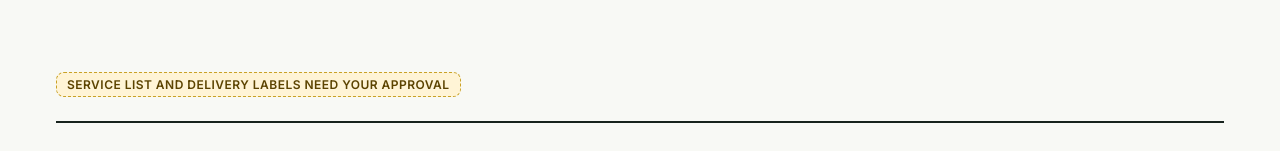
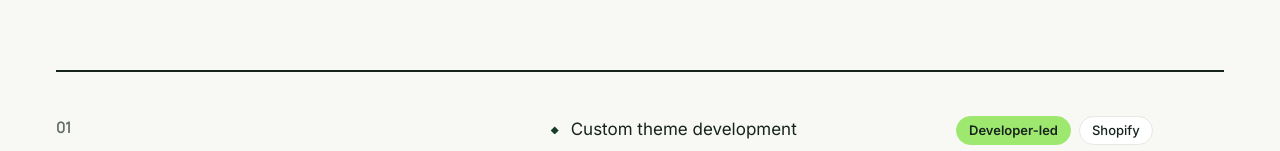
Before and after one commit to soumen-sarkar/crystalui, a React (Vite) app: page /services in a window 1280 px wide. Shown: the part 628-779 px from the top of the page. Built offline with nearby package versions, Linux system fonts and the light colour scheme; no server answers.

Commit message:
Services update

```diff
--- a/src/pages/Services.jsx
+++ b/src/pages/Services.jsx
@@ -19,7 +19,6 @@ export default function Services() {
       />
       <section className="section" style={{ paddingTop: 0 }} aria-label="Services">
         <div className="container">
-          <p style={{ marginBottom: 24 }}><DemoBadge>Service list and delivery labels need your approval</DemoBadge></p>
           <ServiceList />
         </div>
       </section>
```
Also changed, not shown: 2 other files (tests, documents, lock files or other folders).
